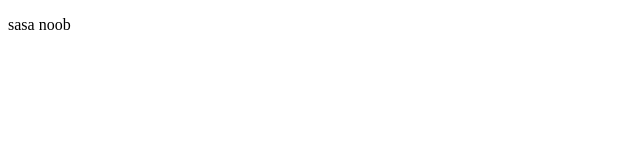
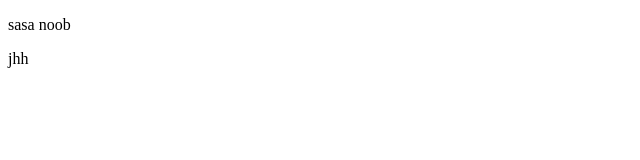
Before and after one commit to casistieinfo/Individ_Proj, a plain HTML site: page html/index.html in a window 1280 px wide. Shown: the full height of the page, 0-640 px from the left. Drawn offline with Linux system fonts and the light colour scheme.

Commit message:
Update index.html
hgh

```diff
--- a/html/index.html
+++ b/html/index.html
@@ -6,6 +6,7 @@
 </head>
 <body>
 <p>sasa noob</p>
+<p>jhh</p>
 </body>
 
 </html>
```
